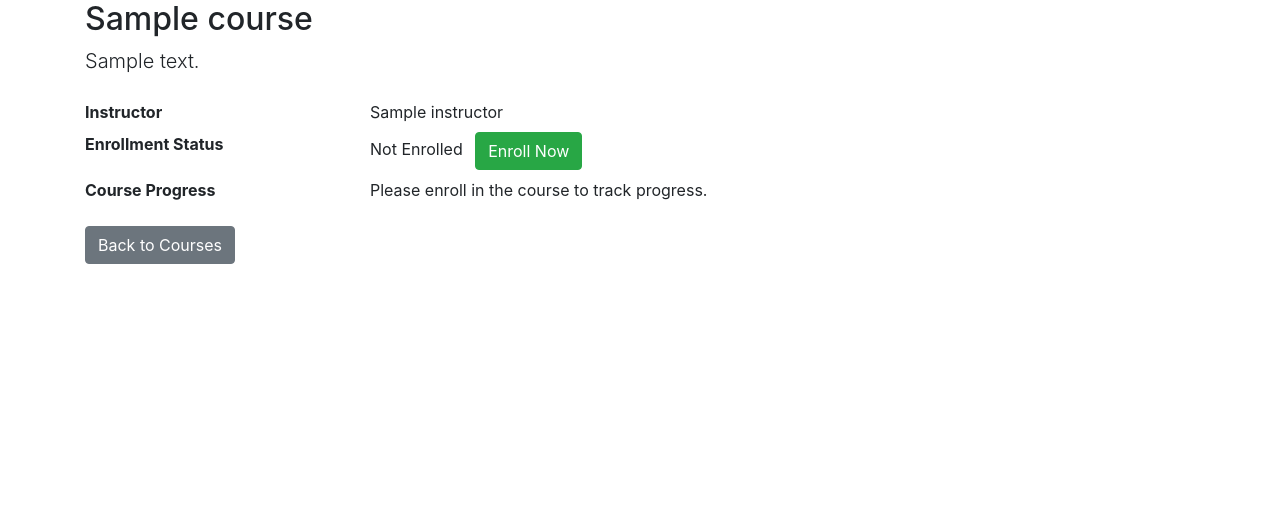
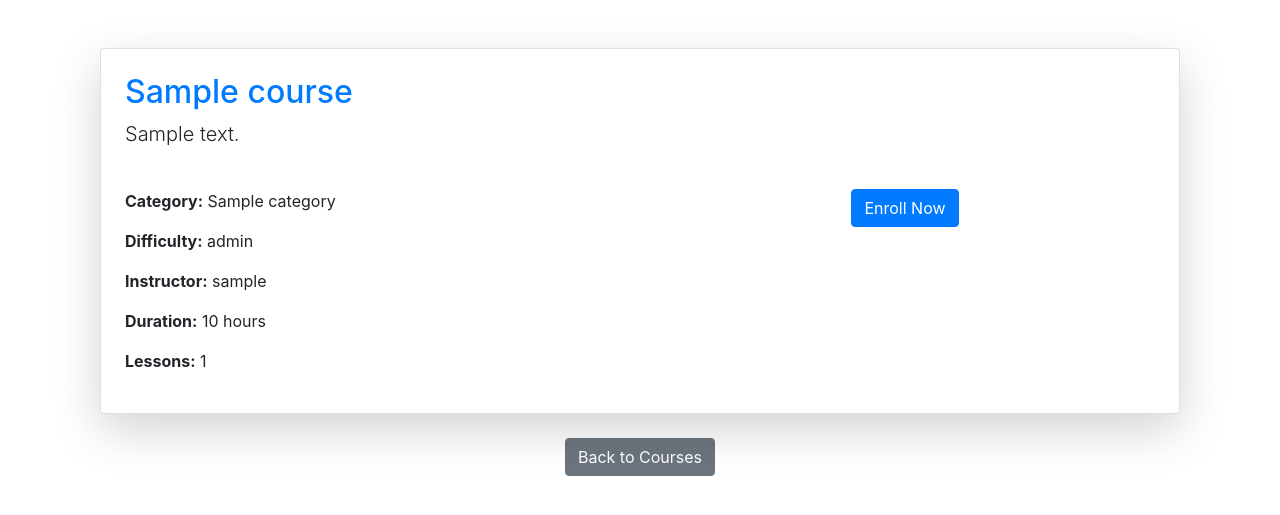
Before and after one commit to Abdulazeez41/EduCraft, a Python web app: template app/courses/templates/courses/view_course.html in a window 1280 px wide. Shown: the part 58-573 px from the top of the page. Run offline with Jinja, Linux system fonts and the light colour scheme; the template is opened without the code that fills it: most values are stand-ins (such as "Sample title", 1, 10 or a date in 2020); some libraries are stand-ins or nearby versions.

Commit message:
feat(courses): enhance course view with metadata and styling

```diff
--- a/app/courses/templates/courses/view_course.html
+++ b/app/courses/templates/courses/view_course.html
@@ -1,33 +1,38 @@
-<!-- app/courses/templates/courses/view_course.html -->
 {% extends 'base.html' %} {% block content %}
-<h2>{{ course.title }}</h2>
+<div class="container mt-5">
+  <div class="card shadow-lg p-4">
+    <h2 class="text-primary">{{ course.title }}</h2>
     <p class="lead">{{ course.description }}</p>
 
-<dl class="row mt-4">
-  <dt class="col-sm-3">Instructor</dt>
-  <dd class="col-sm-9">{{ course.instructor.name }}</dd>
-
-  <dt class="col-sm-3">Enrollment Status</dt>
-  <dd class="col-sm-9">
-    {% if user_is_enrolled %} Enrolled {% else %} Not Enrolled
+    <div class="row mt-4">
+      <div class="col-md-6">
+        <p><strong>Category:</strong> {{ course.category }}</p>
+        <p><strong>Difficulty:</strong> {{ course.difficulty_level }}</p>
+        <p><strong>Instructor:</strong> {{ course.instructor.username }}</p>
+        <p><strong>Duration:</strong> {{ course.duration }} hours</p>
+        <p><strong>Lessons:</strong> {{ course.lessons | length }}</p>
+      </div>
+      <div class="col-md-6 text-center">
+        {% if user_is_enrolled %}
+        <p class="badge bg-success">Enrolled</p>
+        {% else %}
         <a
           href="{{ url_for('courses.enroll_course', course_id=course.id) }}"
-      class="btn btn-success ml-2"
+          class="btn btn-primary"
           >Enroll Now</a
         >
         {% endif %}
-  </dd>
+      </div>
+    </div>
 
-  <!-- Progress Section -->
-  <dt class="col-sm-3">Course Progress</dt>
-  <dd class="col-sm-9">
     {% if user_is_enrolled %}
-    {% if course_progress is defined %}
+    <div class="mt-4">
+      <h4>Course Progress</h4>
       <div class="progress">
         <div
-          class="progress-bar"
+          class="progress-bar bg-info"
           role="progressbar"
-          style="width: {{ course_progress }}%;"
+          style="width: {{ course_progress }}%"
           aria-valuenow="{{ course_progress }}"
           aria-valuemin="0"
           aria-valuemax="100"
@@ -35,18 +40,36 @@
           {{ course_progress }}%
         </div>
       </div>
-    {% else %}
-      Not Available
+    </div>
     {% endif %}
-  {% else %}
-    Please enroll in the course to track progress.
+  </div>
+
+  {% if user_is_enrolled %}
+  <div class="card shadow-lg p-4 mt-5">
+    <h3 class="text-secondary">Course Lessons</h3>
+    <ul class="list-group">
+      {% for lesson in course.lessons %}
+      <li
+        class="list-group-item d-flex justify-content-between align-items-center"
+      >
+        <a
+          href="{{ url_for('lesson.view_lesson', lesson_id=lesson.id) }}"
+          class="text-decoration-none"
+          >{{ lesson.title }}</a
+        >
+        {% if lesson.id in completed_lessons %}
+        <span class="badge bg-success">Completed ✅</span>
         {% endif %}
-</dd>
+      </li>
+      {% endfor %}
+    </ul>
+  </div>
+  {% endif %}
 
-  </dd>
-</dl>
-
+  <div class="text-center mt-4">
     <a href="{{ url_for('courses.list_courses') }}" class="btn btn-secondary"
       >Back to Courses</a
     >
+  </div>
+</div>
 {% endblock %}
```
Lines whose indentation alone changed are shown as unchanged.
